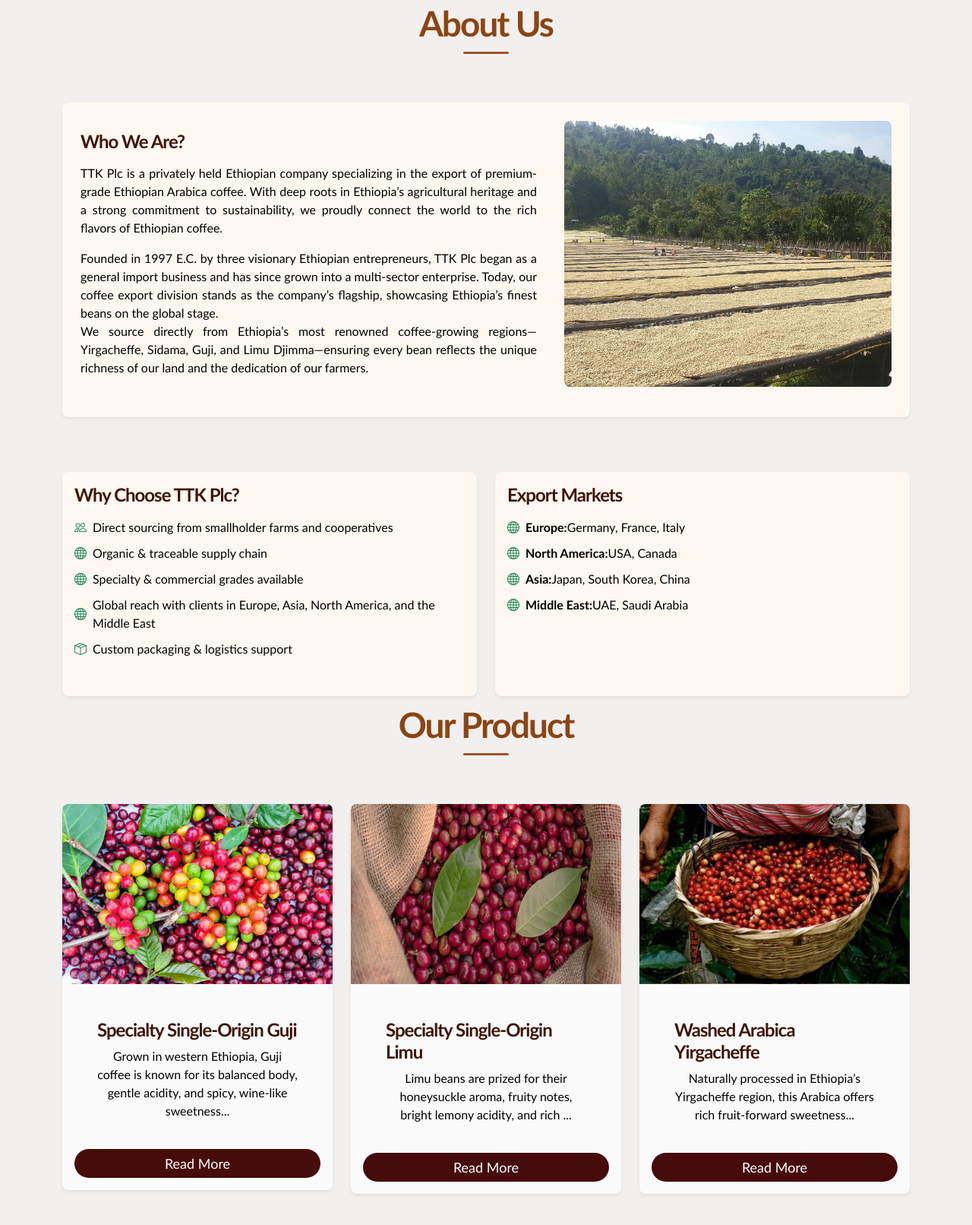
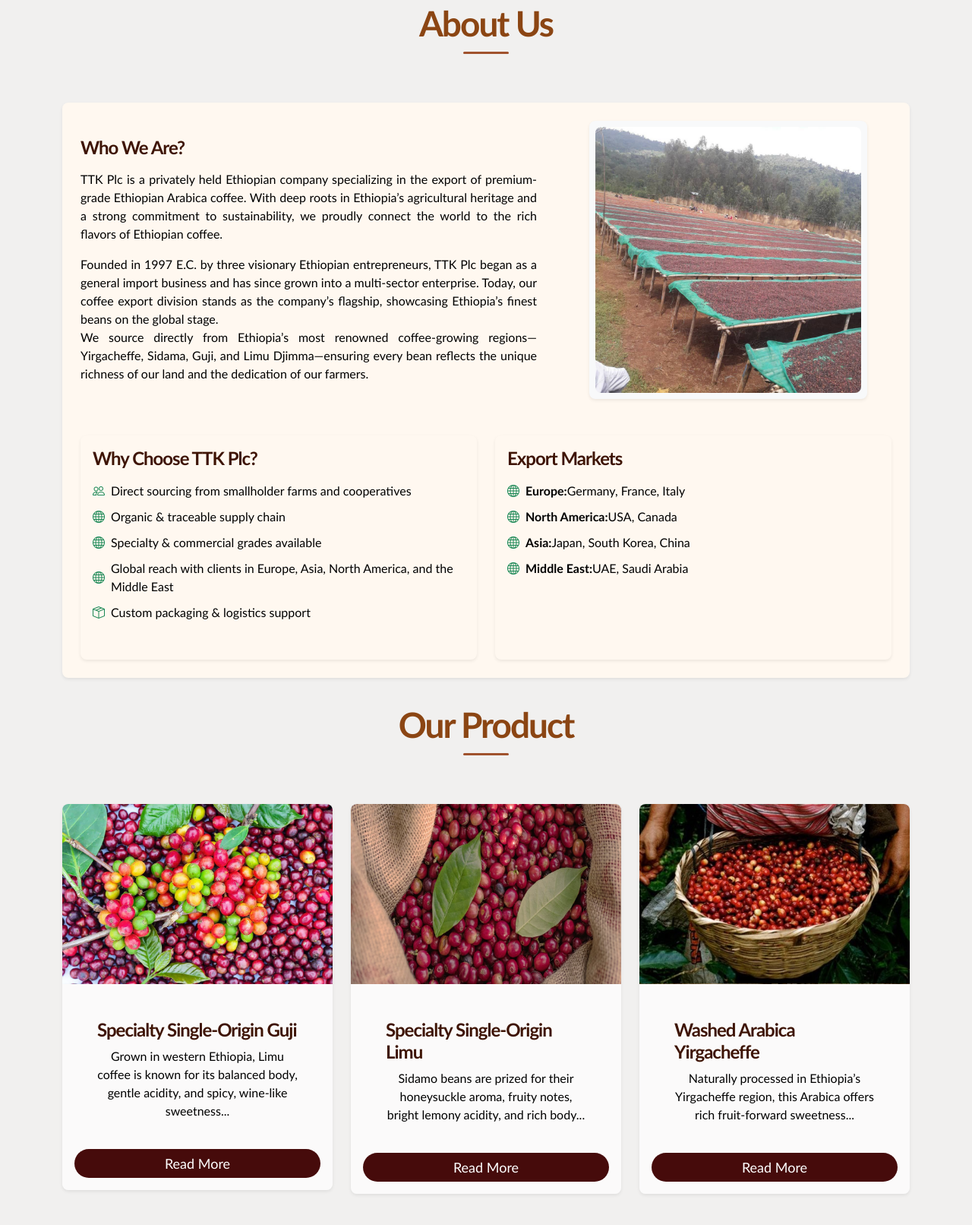
Before and after one commit to henok1012/coffee, a plain HTML site: page index.html in a window 1280 px wide. Shown: the part 1571-3183 px from the top of the page at 76% size. Drawn offline with Linux system fonts and the light colour scheme.

Commit message:
Add files via upload

```diff
--- a/index.html
+++ b/index.html
@@ -494,7 +494,6 @@ h2::after {
 
           <!-- First Row: Text left, image right -->
           <div class="row align-items-center mb-3 flex-lg-row flex-column">
-            <!-- Text Column -->
             <div class="col-lg-7 col-12 d-flex flex-column justify-content-center pe-lg-4">
               <h5 class="mb-3">Who We Are?</h5>
               <p class="text-justify mb-3">
@@ -508,30 +507,15 @@ h2::after {
               </p>
             </div>
 
-            <!-- Carousel Column -->
-            <div class="col-lg-5 col-12 mt-4 mt-lg-0">
-              <div id="aboutCarousel" class="carousel slide" data-bs-ride="carousel" data-bs-interval="3000">
-                <div class="carousel-inner">
-                  <div class="carousel-item active">
-                    <img src="images/iamge02.jpg"
-                         class="d-block rounded-3"
-                         style="width:100%; max-width:600px; height:350px; object-fit:cover;"
-                         alt="About TTK Plc">
-                  </div>
-                  <div class="carousel-item">
-                    <img src="images/image01.jpg"
-                         class="d-block rounded-3"
-                         style="width:100%; max-width:600px; height:350px; object-fit:cover;"
-                         alt="About TTK Plc">
-                  </div>
-                </div>
+            <div class="col-lg-5 col-12 d-flex justify-content-center align-items-center mt-4 mt-lg-0 hover-zoom">
+              <div class="p-2 shadow-sm rounded-3" style="background-color:#f8f9fa;">
+                <img src="images/group-people-volunteering-foodbank-poor-people.jpg"
+                     class="img-fluid rounded-3"
+                     style="width:100%; max-width:350px;"
+                     alt="About TTK Plc">
               </div>
             </div>
-          </div> <!-- End of First Row -->
-
-        </div>
-      </div>
-    </div> <!-- End Boxed Container -->
+          </div>
 
     <!-- Two Columns: Why Choose & Export Markets -->
     <div class="row mt-4 g-4">
@@ -586,10 +570,9 @@ h2::after {
           </ul>
         </div>
       </div>
-    </div> <!-- End Two Columns -->
+    </div>
   </div>
 </section>
-
 
 <!-- =======================
      Our Product Section
@@ -615,7 +598,7 @@ h2::after {
       <div class="custom-block-body flex-grow-1">
         <h5 class="mb-2">Specialty Single-Origin Guji</h5>
         <p style="text-align: center; margin-bottom: 0.5rem;">
-          Grown in western Ethiopia, Guji coffee is known for its balanced body, gentle acidity, and spicy, wine-like sweetness...
+          Grown in western Ethiopia, Limu coffee is known for its balanced body, gentle acidity, and spicy, wine-like sweetness...
         </p>
       </div>
       <a href="Origin_Guji.html" class="custom-btn btn btn-primary rounded-pill">Read More</a>
@@ -636,9 +619,7 @@ h2::after {
       <div class="custom-block-body flex-grow-1">
               <h5 class="mb-2">Specialty Single-Origin Limu</h5>
                <p style="text-align: center; margin-bottom: 0.5rem;">
-              Limu beans are prized for their honeysuckle aroma, fruity notes, bright lemony acidity, and rich <body>
-
-              </body>...</p>
+              Sidamo beans are prized for their honeysuckle aroma, fruity notes, bright lemony acidity, and rich body...</p>
 
             </div>
             <a href="Origin_Limu.html" class="custom-btn btn btn-primary rounded-pill">Read More</a>
```
